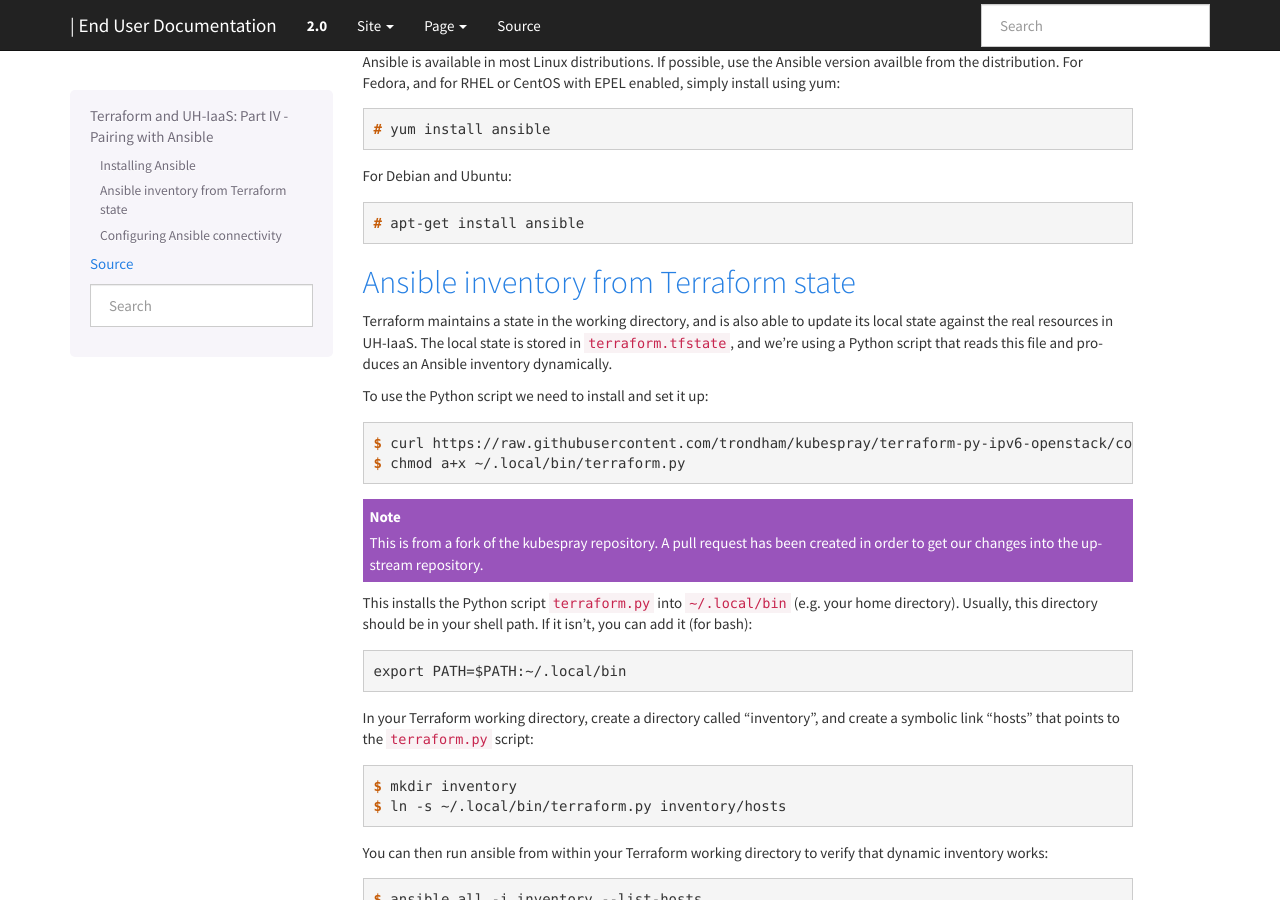
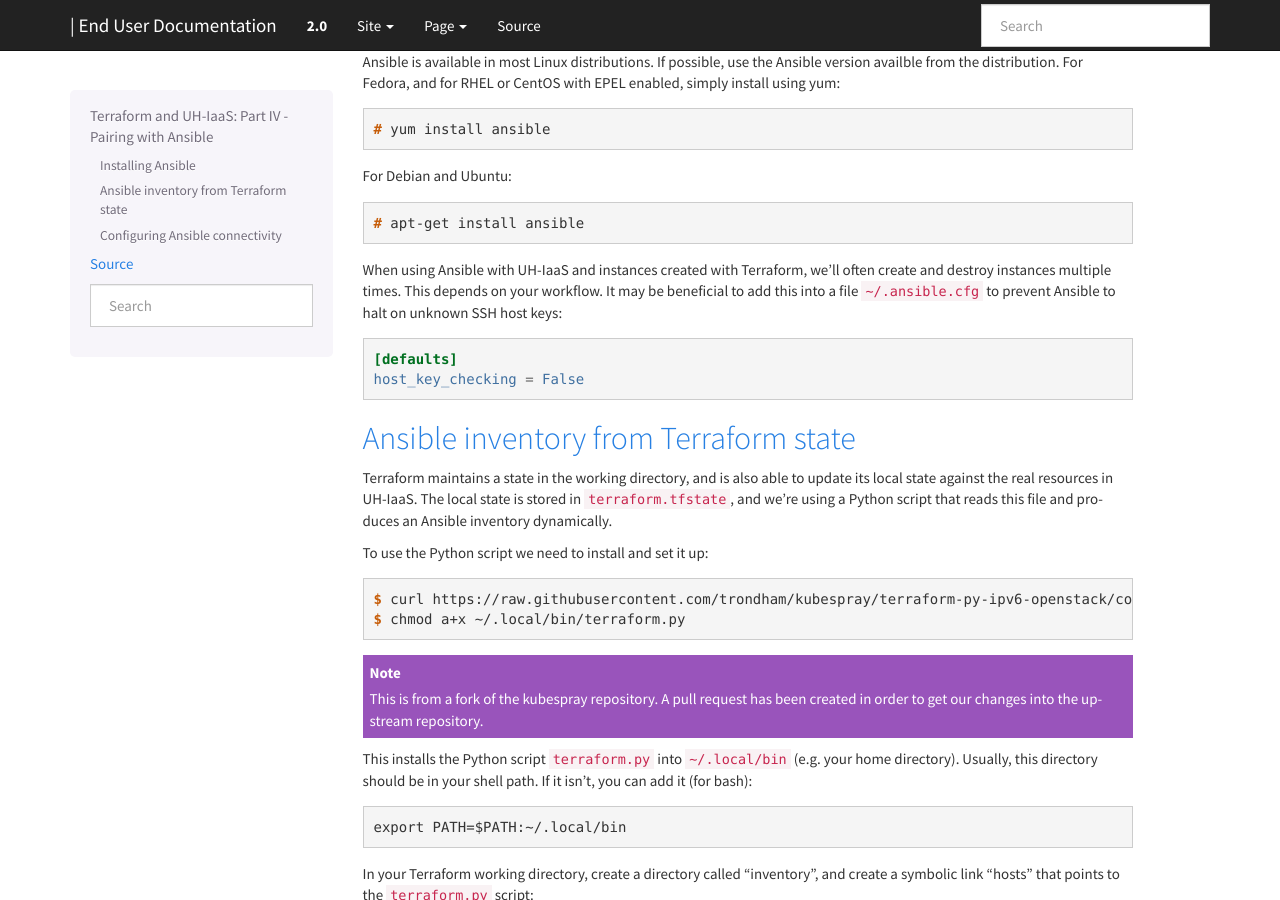
Before and after one commit to norcams/docs-enduser, a Sphinx documentation site: the page built from docs/terraform-part4.rst, in a window 1280 px wide and 900 px high, scrolled down 592 px. Built offline with Sphinx 7.4.7, drawn with Linux system fonts in a browser that asks for light colours.

Commit message:
terraform

```diff
--- a/docs/terraform-part4.rst
+++ b/docs/terraform-part4.rst
@@ -47,6 +47,17 @@ For Debian and Ubuntu:
 .. code-block:: console
 
   # apt-get install ansible
+
+When using Ansible with UH-IaaS and instances created with Terraform,
+we'll often create and destroy instances multiple times. This depends
+on your workflow. It may be beneficial to add this into a file
+``~/.ansible.cfg`` to prevent Ansible to halt on unknown SSH host
+keys:
+
+.. code-block:: ini
+
+  [defaults]
+  host_key_checking = False
 
 
 Ansible inventory from Terraform state
```
